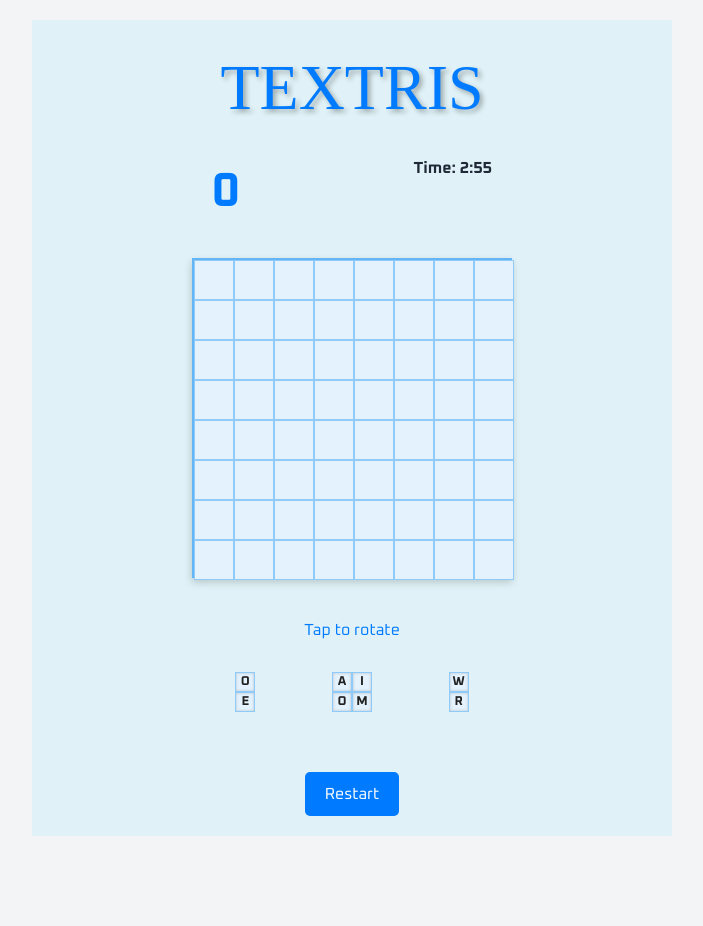
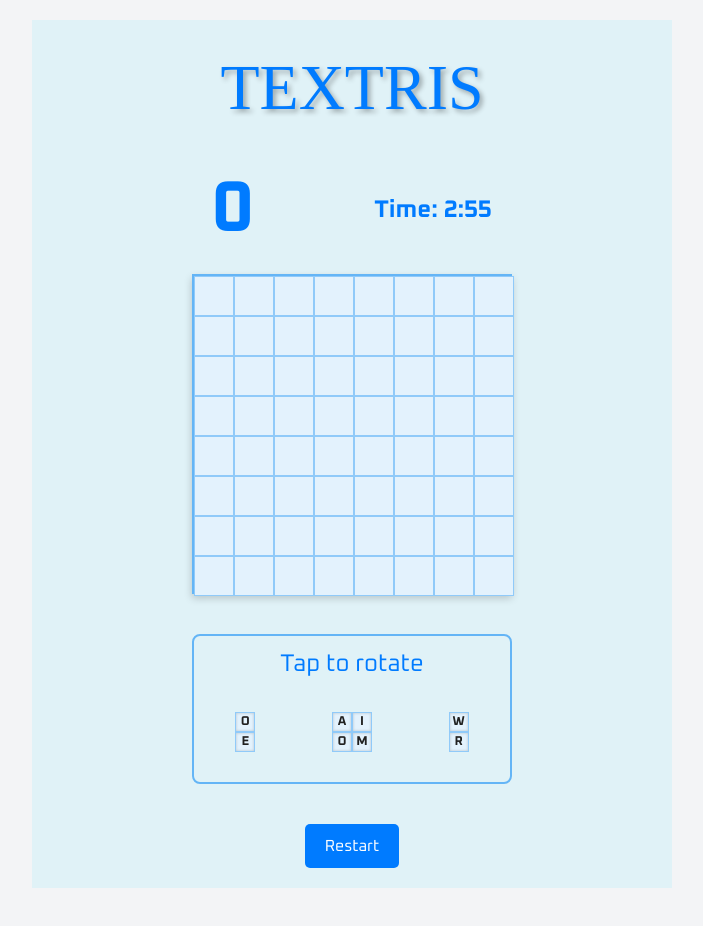
Before and after one commit to ladyofthelogs/textris-game, a Next.js app: page / in a window 1280 px wide. Shown: the top 926 px of the page, without its empty margins (288-991 px from the left). Before the commit the page ends 896 px from the top, so only its background shows below. Built offline with nearby package versions, Linux system fonts and the light colour scheme; a web font is replaced by a local one.

Commit message:
tap to rotate box

```diff
--- a/app/globals.css
+++ b/app/globals.css
@@ -36,18 +36,21 @@ body {
 .game-info-top {
   display: flex;
   justify-content: space-between;
+  align-items: center; /* Align items vertically in the center */
   width: 100%;
   max-width: 320px; /* Adjust based on grid size */
   margin-bottom: 10px;
   padding: 0 20px; /* Padding for the whole screen */
   font-weight: bold;
+  color: #007bff; /* Blue color for time display */
+  font-size: 1.5em; /* Set font size for time display */
 }
 
 .score-display-main {
   text-align: center;
   font-size: 3em; /* Same as h1 */
   font-weight: bold;
-  margin-bottom: 20px; /* Space between score and grid */
+  margin-right: 20px; /* Space between score and time */
 }
 
 .score-animation {
@@ -114,7 +117,7 @@ body {
 }
 
 .ghost-cell {
-  background-color: #c5e1a5; /* Light green for ghost cells */
+  background-color: #ff00ff; /* Magenta for ghost cells */
   opacity: 0.6;
 }
 
@@ -125,11 +128,17 @@ body {
   margin-top: 20px;
   margin-bottom: 20px; /* Add margin-bottom to create consistent spacing */
   background-color: transparent; /* Remove debug background */
+  border: 2px solid #64b5f6; /* Add a blue border, same as grid */
+  padding: 10px; /* Add some padding inside the border */
+  border-radius: 8px; /* Slightly rounded corners */
+  width: 320px; /* Set width to match grid */
+  box-sizing: border-box; /* Include padding and border in the element's total width and height */
 }
 
 .upcoming-shapes h2 {
   margin-bottom: 10px;
   color: #424242;
+  font-size: 1.5em; /* Set font size to match time display */
 }
 
 .shape-preview-container {
```
